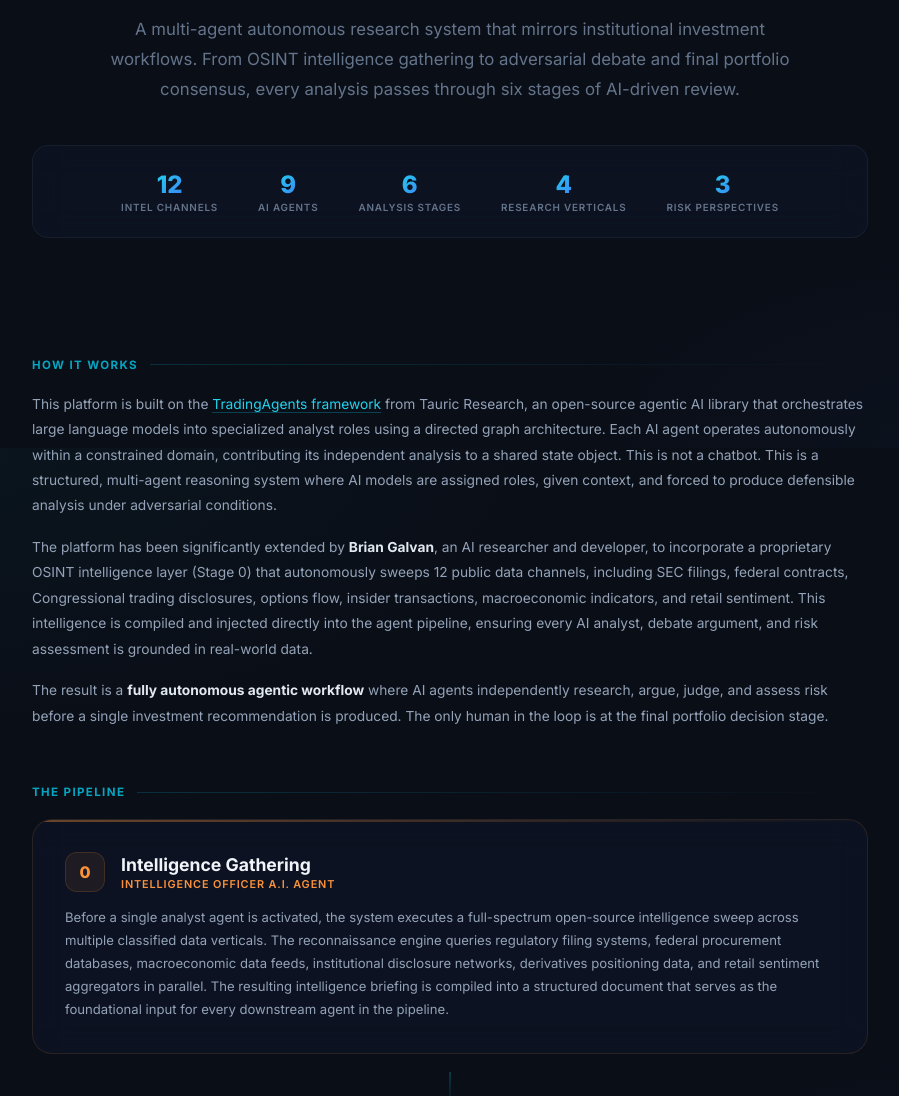
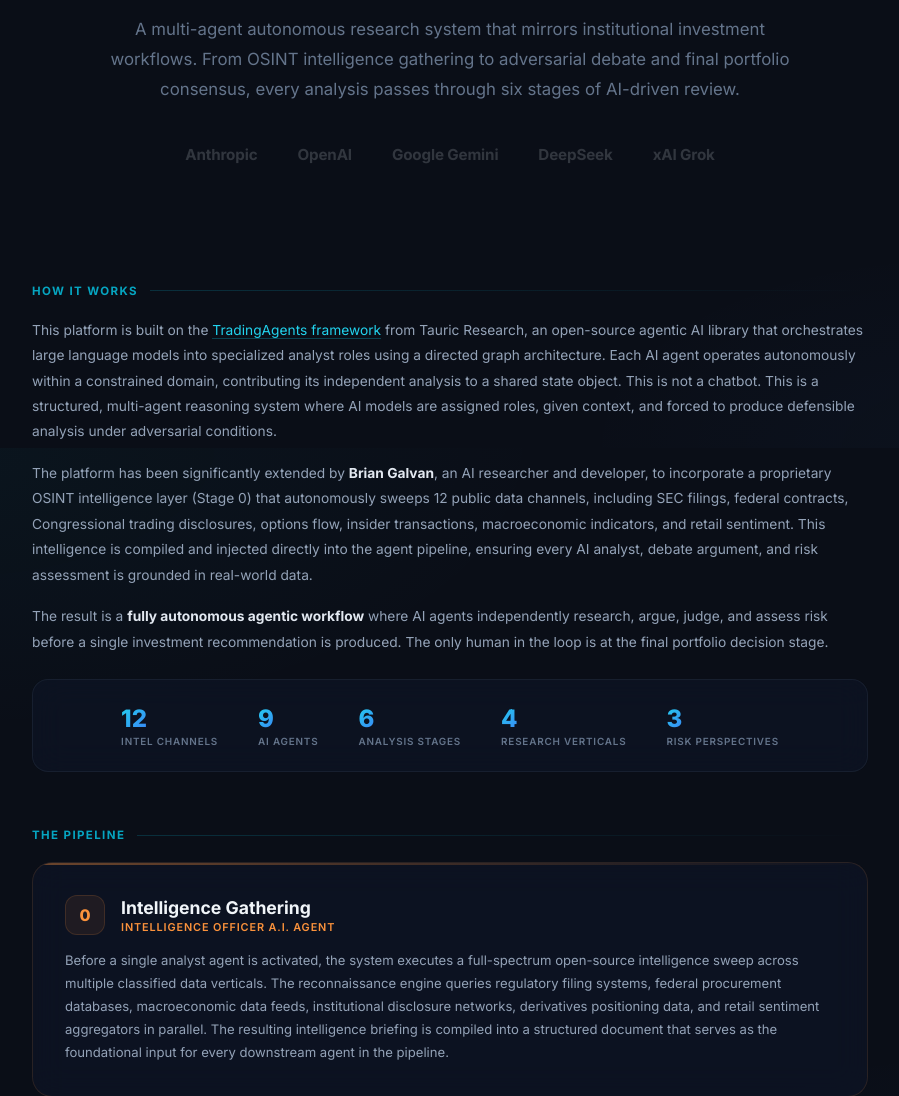
Before and after one commit to bgalvan1277/tradingagents-dashboard, a FastAPI app: page / in a window 1280 px wide. Shown: the part 352-1448 px from the top of the page, without its empty margins (190-1089 px from the left). Run offline with FastAPI, Linux system fonts and the light colour scheme.

Commit message:
Landing: move stats after How It Works, replace hero stats with faded AI provider logos

```diff
--- a/app/templates/landing.html
+++ b/app/templates/landing.html
@@ -32,9 +32,11 @@ a{text-decoration:none}
 .ln-hero h1{font-size:3.2rem;font-weight:800;line-height:1.08;letter-spacing:-.03em;margin-bottom:1.25rem}
 .ln-hero h1 .grad{background:linear-gradient(135deg,#22d3ee,#3b82f6);-webkit-background-clip:text;-webkit-text-fill-color:transparent}
 .ln-hero .sub{font-size:1.05rem;color:#64748b;line-height:1.8;max-width:720px;margin:0 auto 2.5rem}
-.ln-stats{display:flex;justify-content:center;gap:2.5rem;flex-wrap:wrap;padding:1.5rem 2rem;background:rgba(15,23,42,.5);backdrop-filter:blur(16px);border:1px solid rgba(71,85,105,.2);border-radius:16px;margin-top:2rem}
+.ln-stats{display:flex;justify-content:center;gap:2.5rem;flex-wrap:wrap;padding:1.5rem 2rem;background:rgba(15,23,42,.5);backdrop-filter:blur(16px);border:1px solid rgba(71,85,105,.2);border-radius:16px;margin-top:1.5rem}
 .ln-stat .v{font-size:1.5rem;font-weight:800}.ln-stat .v span{background:linear-gradient(135deg,#22d3ee,#3b82f6);-webkit-background-clip:text;-webkit-text-fill-color:transparent}
 .ln-stat .l{font-size:.62rem;color:#64748b;text-transform:uppercase;letter-spacing:.08em;font-weight:600;margin-top:2px}
+.ln-logos{display:flex;align-items:center;justify-content:center;gap:2.5rem;flex-wrap:wrap;margin-top:2.5rem;opacity:.18}
+.ln-logos span{font-size:.95rem;font-weight:700;color:#e2e8f0;letter-spacing:-.01em;white-space:nowrap}
 
 /* Section */
 .ln-section{max-width:900px;margin:0 auto;padding:0 2rem}
@@ -113,12 +115,12 @@ a{text-decoration:none}
     <div class="ln-badge"><span></span> Autonomous AI Research Pipeline</div>
     <h1>Institutional-Grade<br>Stock Analysis,<br><span class="grad">Powered by AI Agents</span></h1>
     <p class="sub">A multi-agent autonomous research system that mirrors institutional investment workflows. From OSINT intelligence gathering to adversarial debate and final portfolio consensus, every analysis passes through six stages of AI-driven review.</p>
-    <div class="ln-stats">
-        <div class="ln-stat"><div class="v"><span>12</span></div><div class="l">Intel Channels</div></div>
-        <div class="ln-stat"><div class="v"><span>9</span></div><div class="l">AI Agents</div></div>
-        <div class="ln-stat"><div class="v"><span>6</span></div><div class="l">Analysis Stages</div></div>
-        <div class="ln-stat"><div class="v"><span>4</span></div><div class="l">Research Verticals</div></div>
-        <div class="ln-stat"><div class="v"><span>3</span></div><div class="l">Risk Perspectives</div></div>
+    <div class="ln-logos">
+        <span>Anthropic</span>
+        <span>OpenAI</span>
+        <span>Google Gemini</span>
+        <span>DeepSeek</span>
+        <span>xAI Grok</span>
     </div>
 </section>
 
@@ -129,6 +131,14 @@ a{text-decoration:none}
         <p>This platform is built on the <a href="https://github.com/TauricResearch/TradingAgents" target="_blank">TradingAgents framework</a> from Tauric Research, an open-source agentic AI library that orchestrates large language models into specialized analyst roles using a directed graph architecture. Each AI agent operates autonomously within a constrained domain, contributing its independent analysis to a shared state object. This is not a chatbot. This is a structured, multi-agent reasoning system where AI models are assigned roles, given context, and forced to produce defensible analysis under adversarial conditions.</p>
         <p>The platform has been significantly extended by <strong>Brian Galvan</strong>, an AI researcher and developer, to incorporate a proprietary OSINT intelligence layer (Stage 0) that autonomously sweeps 12 public data channels, including SEC filings, federal contracts, Congressional trading disclosures, options flow, insider transactions, macroeconomic indicators, and retail sentiment. This intelligence is compiled and injected directly into the agent pipeline, ensuring every AI analyst, debate argument, and risk assessment is grounded in real-world data.</p>
         <p>The result is a <strong>fully autonomous agentic workflow</strong> where AI agents independently research, argue, judge, and assess risk before a single investment recommendation is produced. The only human in the loop is at the final portfolio decision stage.</p>
+    </div>
+
+    <div class="ln-stats">
+        <div class="ln-stat"><div class="v"><span>12</span></div><div class="l">Intel Channels</div></div>
+        <div class="ln-stat"><div class="v"><span>9</span></div><div class="l">AI Agents</div></div>
+        <div class="ln-stat"><div class="v"><span>6</span></div><div class="l">Analysis Stages</div></div>
+        <div class="ln-stat"><div class="v"><span>4</span></div><div class="l">Research Verticals</div></div>
+        <div class="ln-stat"><div class="v"><span>3</span></div><div class="l">Risk Perspectives</div></div>
     </div>
 
     <!-- Stages -->
```
